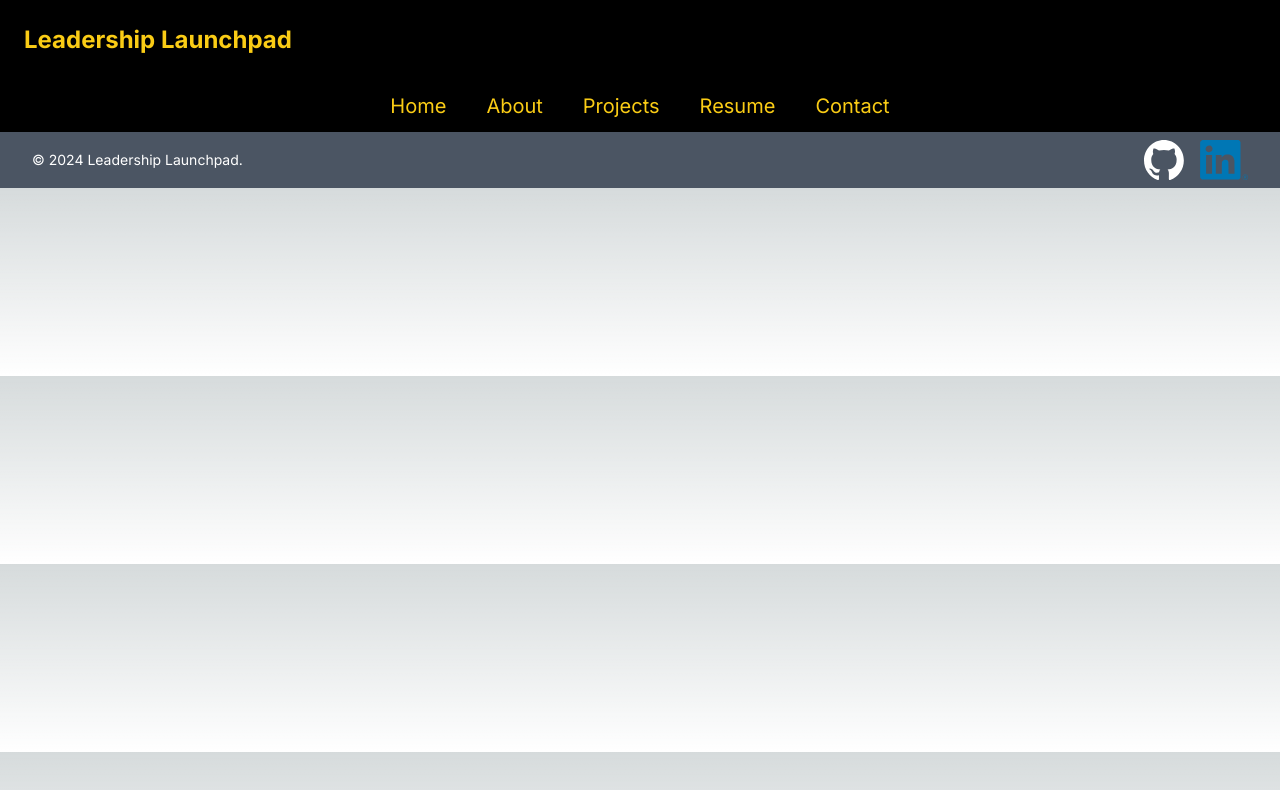
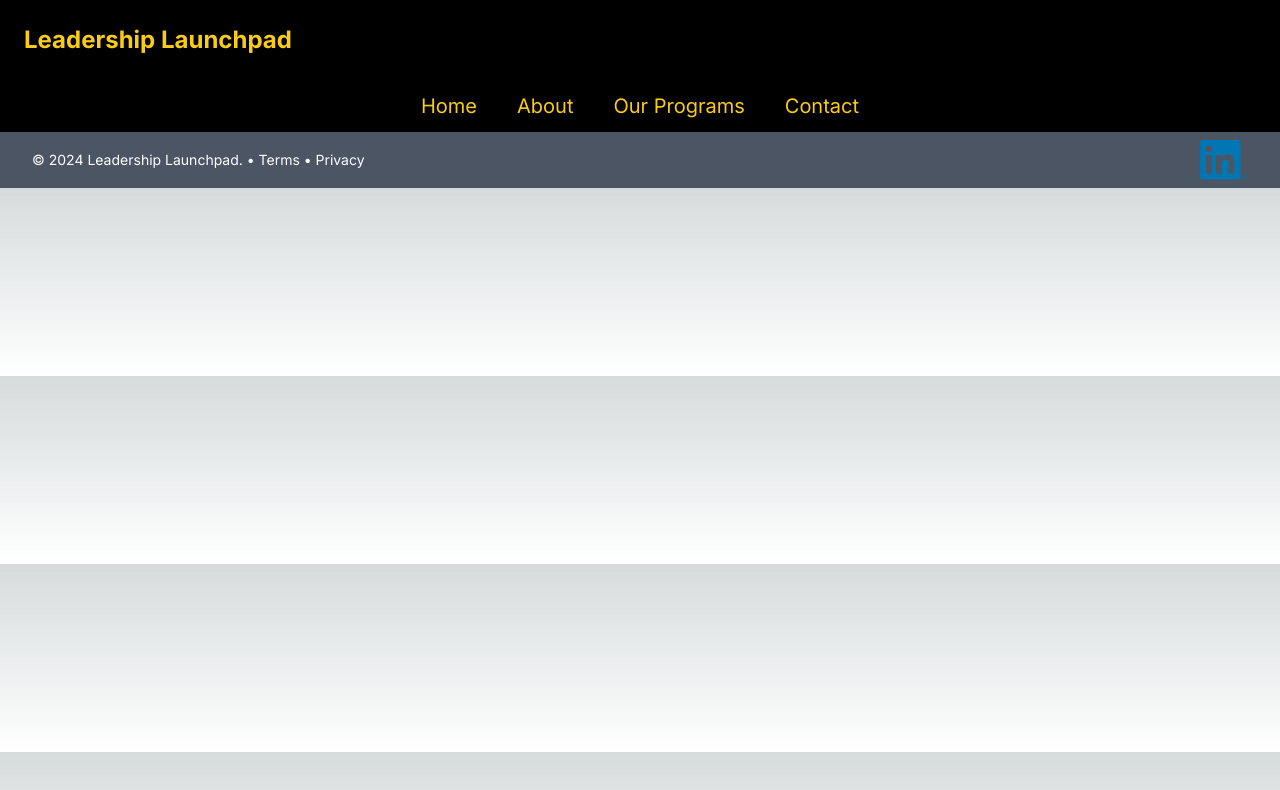
Before and after one commit to abhiramrp/leadership_launchpad, a Next.js app: page / in a window 1280 px wide. Shown: the top 790 px of the page. Built offline with nearby package versions, Linux system fonts and the light colour scheme.

Commit message:
added icons

```diff
--- /dev/null
+++ b/src/components/About.tsx
@@ -0,0 +1,8 @@
+export default function About() {
+    return (
+        <div>
+
+        </div>
+
+    )
+}
--- a/src/components/Footer.tsx
+++ b/src/components/Footer.tsx
@@ -6,24 +6,10 @@ export default function Footer() {
         <footer className="bg-gray-600 text-white mx-auto px-4 sm:px-6 lg:px-8">
             <div className="md:flex md:items-center md:justify-between py-2">
                 <span className="text-sm">
-                    © {new Date().getFullYear()} Leadership Launchpad.
+                    © {new Date().getFullYear()} Leadership Launchpad. &#x2022;  Terms &#x2022;  Privacy
                 </span>
 
                 <div className="ml-4 flex justify-center items-center space-x-4">
-
-                    <div className="w-10 h-10 relative p-2">
-                        <Link href="https://github.com/abhiramrp">
-                            <Image
-                                quality={100}
-                                src="/logos/github.svg"
-                                alt="github"
-                                fill
-                                sizes="100%"
-                                style={{
-                                    objectFit: "cover"
-                                }} />
-                        </Link>
-                    </div>
 
                     <div className="w-12 h-10 relative">
                         <Link href="https://www.linkedin.com/in/abhiramprattipati/">
--- a/src/components/Navbar.tsx
+++ b/src/components/Navbar.tsx
@@ -2,6 +2,8 @@
 
 import Link from "next/link";
 import { useState } from "react";
+
+import {Bars3Icon, XMarkIcon} from "@heroicons/react/24/solid";
 
 export default function Navbar() {
     const [navbar, setNavbar] = useState(false);
@@ -12,6 +14,15 @@ export default function Navbar() {
                 <Link href="/" className="text-2xl font-bold p-2">
                     Leadership Launchpad
                 </Link>
+
+                <div className="flex justify-center items-center px-2">
+                    <button onClick={() => setNavbar(!navbar)} className="w-10 h-10 md:hidden">
+                        {
+                            navbar ? (<XMarkIcon />) : (<Bars3Icon />)
+                        }
+                    </button>
+                </div>
+
             </div>
 
 
@@ -31,15 +42,11 @@ export default function Navbar() {
                         </Link>
                     </li>
                     <li className="text-xl py-3 px-5 text-center hover:bg-blue-100 hover:text-gray-800">
-                        <Link href="#projects" onClick={() => setNavbar(!navbar)}>
-                            Projects
+                        <Link href="#programs" onClick={() => setNavbar(!navbar)}>
+                            Our Programs
                         </Link>
                     </li>
-                    <li className="text-xl py-3 px-5 text-center hover:bg-blue-100 hover:text-gray-800">
-                        <Link href="/Abhiram_Rishi_Prattipati.pdf" onClick={() => setNavbar(!navbar)}>
-                            Resume
-                        </Link>
-                    </li>
+
                     <li className="text-xl py-3 px-5 text-center hover:bg-blue-100 hover:text-gray-800">
                         <Link href="#contact" onClick={() => setNavbar(!navbar)}>
                             Contact
```
Also changed, not shown: package.json (+6 -5 lines), 1 other file (tests, documents, lock files or other folders).
